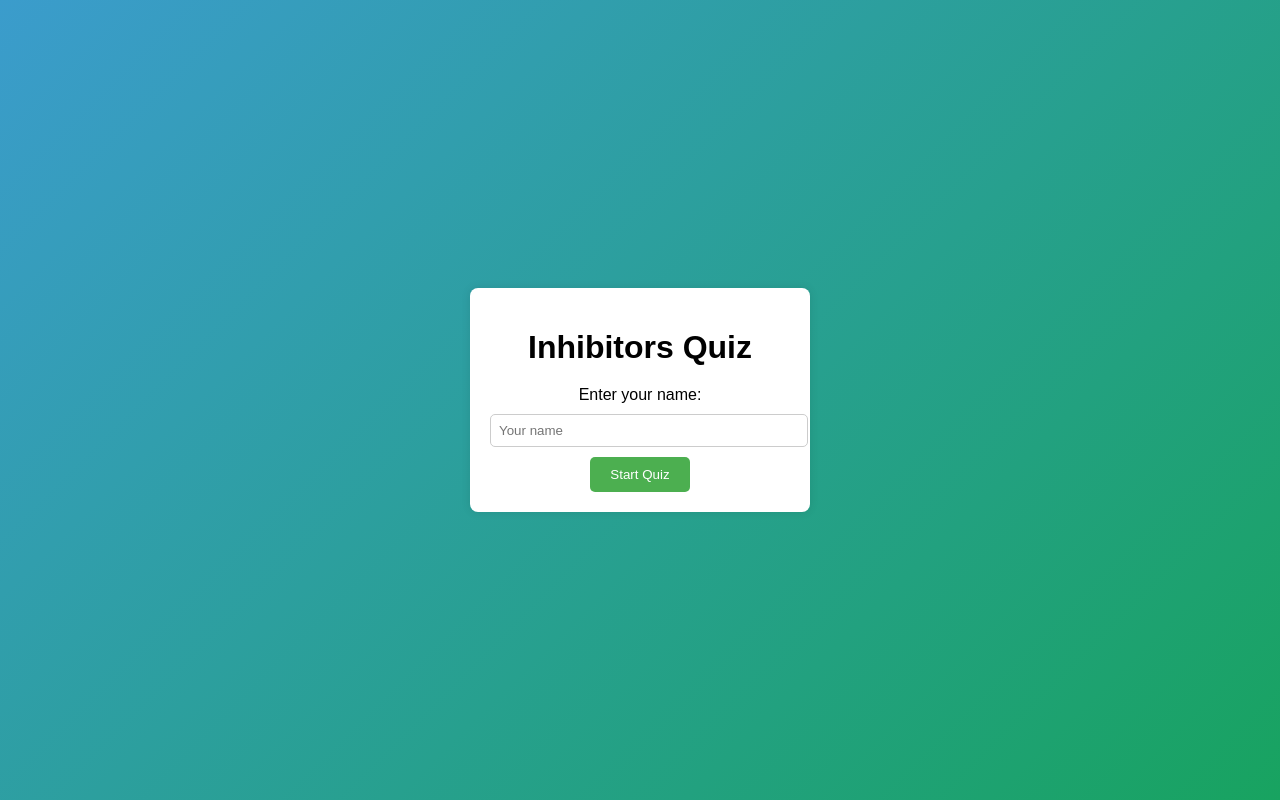
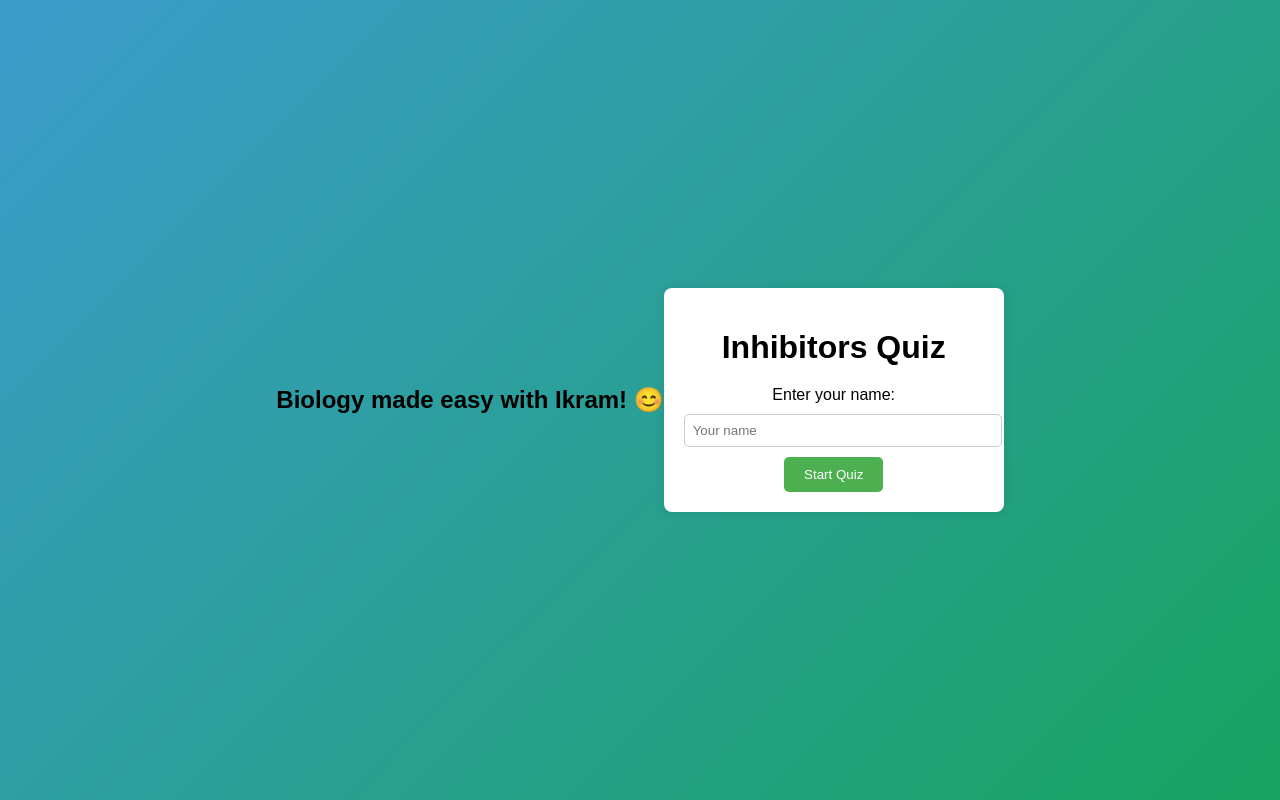
Before and after one commit to Ikrmmmm/BIOwithIKRAM, a plain HTML site: page index.html in a window 1280 px wide. Drawn offline with Linux system fonts and the light colour scheme.

Commit message:
Update index.html

```diff
--- a/index.html
+++ b/index.html
@@ -9,6 +9,9 @@
     <script src="https://www.gstatic.com/firebasejs/9.6.1/firebase-app.js"></script>
     <script src="https://www.gstatic.com/firebasejs/9.6.1/firebase-firestore.js"></script>
 </head>
+<header>
+    <h2>Biology made easy with Ikram! 😊</h2>
+</header>
 <body>
     <div class="quiz-container">
         <h1>Inhibitors Quiz</h1>
```
